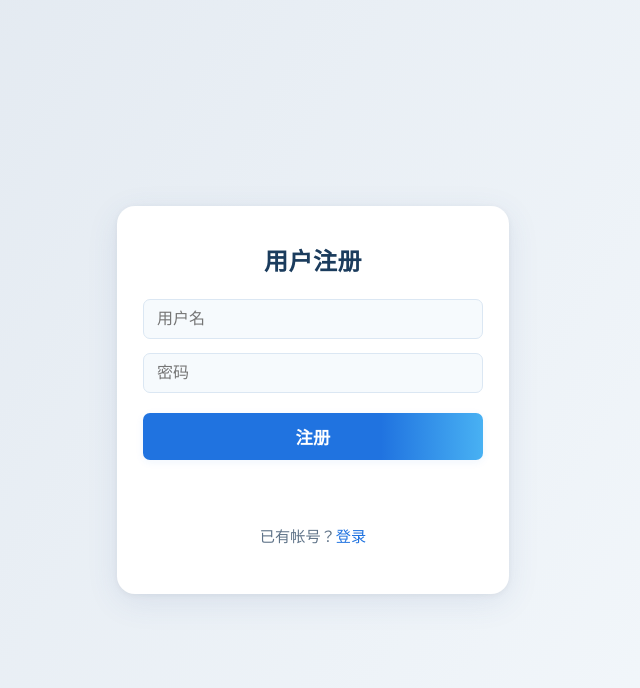
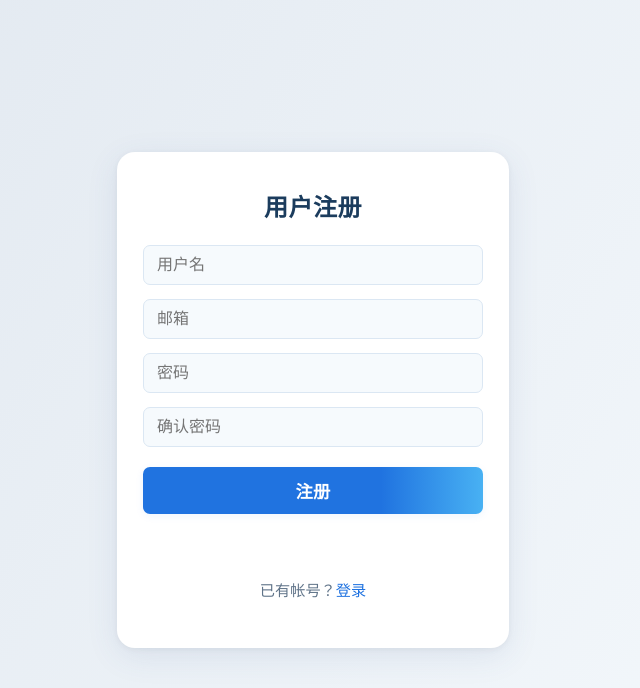
Before and after one commit to Ace-Radom/openvpn-mgmt, a Flask app: page /register in a window 1280 px wide. Shown: the top 688 px of the page, without its empty margins (327-967 px from the left). Run offline with Flask 3, Linux system fonts and the light colour scheme; parts of the project's set-up code (start-up, migrations or seed data) failed here and were passed over.

Commit message:
update register view: pswd confirm & email

```diff
--- a/web/app/static/register.js
+++ b/web/app/static/register.js
@@ -1,17 +1,138 @@
+const REGEX_USERNAME = /^[A-Z][a-z]*$/;
+const REGEX_EMAIL = /^\S+@\S+\.\S+$/;
+const REGEX_PSWD = /^(?=.*[a-z])(?=.*[A-Z])(?=.*\d)[^\s]{6,}$/;
+
+async function loadSVG(url) {
+    const res = await fetch(url);
+    return await res.text();
+}
+
+let iconCheck = null;
+let iconCross = null;
+let iconLoaded = false;
+Promise.all([
+    loadSVG('/static/icons/check.svg').then(svg => iconCheck = svg),
+    loadSVG('/static/icons/cross.svg').then(svg => iconCross = svg)
+]).then(() => {
+    iconLoaded = true;
+});
+
+function validateUsername(username) {
+    return REGEX_USERNAME.test(username);
+}
+
+function validateEmail(email) {
+    return REGEX_EMAIL.test(email);
+}
+
+function validatePswd(pswd) {
+    return REGEX_PSWD.test(pswd);
+}
+
+function validatePswdConfirm(pswd, pswd2) {
+    return pswd === pswd2 && REGEX_PSWD.test(pswd);
+}
+
+function setIcon(element, valid) {
+    if (!iconLoaded) {
+        return;
+    }
+
+    if (valid === null) {
+        element.innerHTML = '';
+        element.className = 'input-icon';
+        return;
+    }
+    element.innerHTML = valid ? iconCheck : iconCross;
+    element.className = 'input-icon ' + (valid ? 'valid' : 'invalid');
+    return;
+}
+
 if (document.getElementById('register-form')) {
+
+    const usernameInput = document.getElementById('username');
+    const usernameIcon = document.getElementById('username_icon');
+    const emailInput = document.getElementById('email');
+    const emailIcon = document.getElementById('email_icon');
+    const pswdInput = document.getElementById('password');
+    const pswdIcon = document.getElementById('password_icon');
+    const pswd2Input = document.getElementById('password_confirm');
+    const pswd2Icon = document.getElementById('password_confirm_icon');
+
+    usernameInput.addEventListener('input', function () {
+        if (!usernameInput.value) {
+            setIcon(usernameIcon, null);
+        }
+        else {
+            setIcon(usernameIcon, validateUsername(usernameInput.value));
+        }
+    });
+
+    emailInput.addEventListener('input', function () {
+        if (!emailInput.value) {
+            setIcon(emailIcon, null);
+        }
+        else {
+            setIcon(emailIcon, validateEmail(emailInput.value));
+        }
+    });
+
+    pswdInput.addEventListener('input', function () {
+        if (!pswdInput.value) {
+            setIcon(pswdIcon, null);
+        }
+        else {
+            setIcon(pswdIcon, validatePswd(pswdInput.value));
+        }
+    });
+
+    pswd2Input.addEventListener('input', function () {
+        if (!pswd2Input.value) {
+            setIcon(pswd2Icon, null);
+        }
+        else {
+            setIcon(pswd2Icon, validatePswdConfirm(pswdInput.value, pswd2Input.value));
+        }
+    });
+
     document.getElementById('register-form').onsubmit = async function (e) {
         e.preventDefault();
-        let username = document.getElementById('username').value.trim();
-        let password = document.getElementById('password').value;
+        let msg = document.getElementById('msg');
+
+        let username = document.getElementById('username').value;
+        let email = document.getElementById('email').value;
+        let pswd = document.getElementById('password').value;
+        let pswd2 = document.getElementById('password_confirm').value;
+
+        if (!validateUsername(username)) {
+            msg.style.color = 'red';
+            msg.innerHTML = '无效用户名。';
+        } else if (!validateEmail(email)) {
+            msg.style.color = 'red';
+            msg.innerHTML = '无效邮箱地址。';
+        } else if (!validatePswd(pswd)) {
+            msg.style.color = 'red';
+            msg.innerHTML = '无效密码。';
+        } else if (!validatePswdConfirm(pswd, pswd2)) {
+            msg.style.color = 'red';
+            msg.innerHTML = '两次输入的密码不一致。';
+        } else {
+            msg.style.color = 'green';
+            msg.innerHTML = '';
+        }
+
+        if (msg.innerHTML) {
+            return;
+        }
+
         let res = await fetch('/api/register', {
             method: 'POST',
             headers: { 'Content-Type': 'application/json' },
-            body: JSON.stringify({ username, password })
+            body: JSON.stringify({ username, password: pswd })
         });
         let data = await res.json();
-        let msgDiv = document.getElementById('msg');
-        msgDiv.innerText = data.msg;
-        msgDiv.style.color = data.success ? "green" : "red";
+        msg.innerText = data.msg;
+        msg.style.color = data.success ? "green" : "red";
         if (data.success) {
             window.location.href = `/success?msg=注册成功！&next=/login`;
         }
--- a/web/app/static/style.css
+++ b/web/app/static/style.css
@@ -38,10 +38,15 @@ form {
     gap: 14px;
 }
 
+.form-group {
+    position: relative;
+}
+
 input[type="text"],
+input[type="email"],
 input[type="password"] {
     width: 100%;
-    padding: 10px 13px;
+    padding: 10px 34px 10px 13px;
     margin: 0;
     border-radius: 7px;
     border: 1px solid #dbe7f3;
@@ -53,10 +58,32 @@ input[type="password"] {
 }
 
 input[type="text"]:focus,
+input[type="email"]:focus,
 input[type="password"]:focus {
     border-color: #2073e0;
     box-shadow: 0 0 0 2px #2073e03a;
     background: #fff;
+}
+
+.input-icon {
+    position: absolute;
+    right: 10px;
+    top: 50%;
+    width: 24px;
+    height: 24px;
+    display: none;
+    transform: translateY(-50%);
+    pointer-events: none;
+}
+
+.input-icon.valid {
+    display: inline;
+    color: #22be5b;
+}
+
+.input-icon.invalid {
+    display: inline;
+    color: #e0524d;
 }
 
 button {
--- a/web/app/templates/register.html
+++ b/web/app/templates/register.html
@@ -11,8 +11,22 @@
     <div class="main-card">
         <h2>用户注册</h2>
         <form id="register-form">
-            <input type="text" name="username" id="username" placeholder="用户名" required>
-            <input type="password" name="password" id="password" placeholder="密码" required>
+            <div class="form-group">
+                <input type="text" name="username" id="username" placeholder="用户名" required autocomplete="username">
+                <span class="input-icon" id="username_icon"></span>
+            </div>
+            <div class="form-group">
+                <input type="email" name="email" id="email" placeholder="邮箱" required autocomplete="email">
+                <span class="input-icon" id="email_icon"></span>
+            </div>
+            <div class="form-group">
+                <input type="password" name="password" id="password" placeholder="密码" required autocomplete="new-password">
+                <span class="input-icon" id="password_icon"></span>
+            </div>
+            <div class="form-group">
+                <input type="password" name="password_confirm" id="password_confirm" placeholder="确认密码" required autocomplete="new-password">
+                <span class="input-icon" id="password_confirm_icon"></span>
+            </div>
             <button type="submit">注册</button>
         </form>
         <div id="msg"></div>
```
Also changed, not shown: web/app/static/icons/check.svg (added), web/app/static/icons/cross.svg (added).
